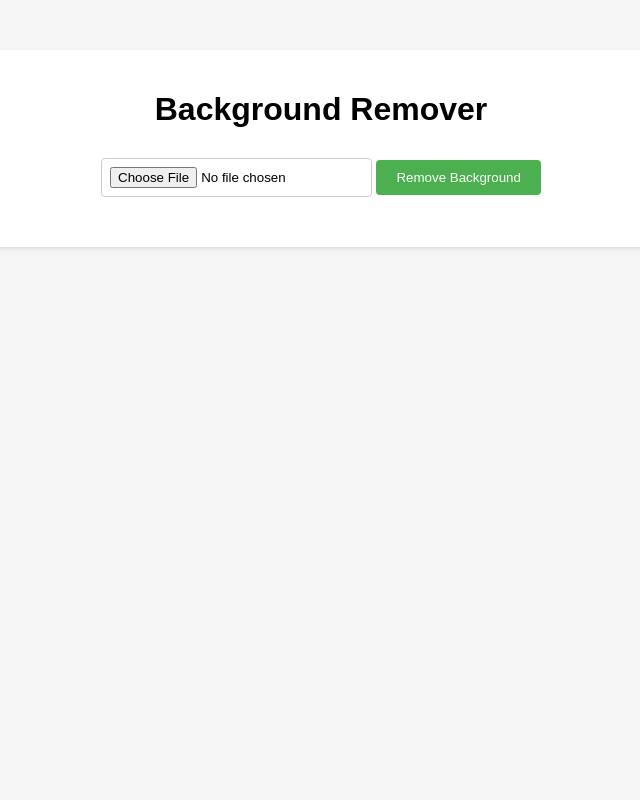
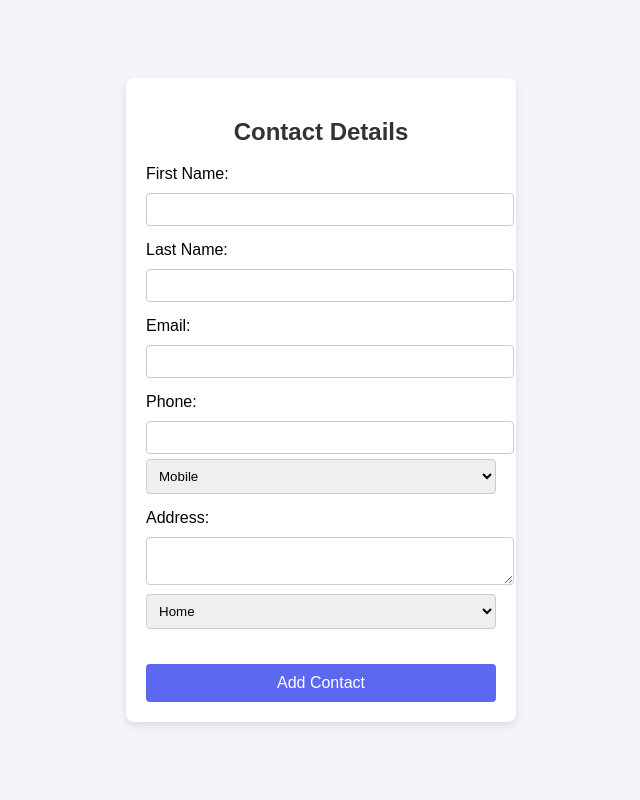
Before and after one commit to arwavis/my-personal_projects, a Flask app: page / in a window 1280 px wide. Shown: the whole page, without its empty margins (319-959 px from the left). Run offline with Flask 3, Linux system fonts and the light colour scheme.

Commit message:
address book with sqlite DB

```diff
--- /dev/null
+++ b/personal_pythonProject/python_power-ups/Address_Book/app.py
@@ -0,0 +1,74 @@
+from flask import Flask, request, jsonify, render_template
+from flask_sqlalchemy import SQLAlchemy
+
+app = Flask(__name__)
+app.config['SQLALCHEMY_DATABASE_URI'] = 'sqlite:////Users/aravindv/Documents/project_database/address_book.db'
+app.config['SQLALCHEMY_TRACK_MODIFICATIONS'] = False
+db = SQLAlchemy(app)
+
+
+class Contacts(db.Model):
+    __tablename__ = 'Contacts'
+    Contact_ID = db.Column(db.Integer, primary_key=True)
+    First_Name = db.Column(db.String)
+    Last_Name = db.Column(db.String)
+    Email = db.Column(db.String)
+    Phone = db.Column(db.String)
+    Address = db.Column(db.String)
+
+
+@app.route('/')
+def index():
+    return render_template('index.html')
+
+
+@app.route('/contact', methods=['POST'])
+def add_contact():
+    data = request.json
+    new_contact = Contacts(
+        First_Name=data['firstName'],
+        Last_Name=data['lastName'],
+        Email=data['email'],
+        Phone=data['phone'],
+        Address=data['address']
+    )
+    db.session.add(new_contact)
+    db.session.commit()
+    return jsonify({"message": "Contact added successfully"}), 201
+
+
+@app.route('/contact/<int:id>', methods=['GET', 'PUT', 'DELETE'])
+def contact(id):
+    contact = Contacts.query.get(id)
+    if request.method == 'GET':
+        if contact:
+            return jsonify({
+                "Contact_ID": contact.Contact_ID,
+                "First_Name": contact.First_Name,
+                "Last_Name": contact.Last_Name,
+                "Email": contact.Email,
+                "Phone": contact.Phone,
+                "Address": contact.Address
+            })
+        return jsonify({"message": "Contact not found"}), 404
+    elif request.method == 'PUT':
+        if contact:
+            data = request.json
+            contact.First_Name = data['firstName']
+            contact.Last_Name = data['lastName']
+            contact.Email = data['email']
+            contact.Phone = data['phone']
+            contact.Address = data['address']
+            db.session.commit()
+            return jsonify({"message": "Contact updated successfully"})
+        return jsonify({"message": "Contact not found"}), 404
+    elif request.method == 'DELETE':
+        if contact:
+            db.session.delete(contact)
+            db.session.commit()
+            return jsonify({"message": "Contact deleted successfully"})
+        return jsonify({"message": "Contact not found"}), 404
+
+
+if __name__ == '__main__':
+    app.run(debug=True)
--- /dev/null
+++ b/personal_pythonProject/python_power-ups/Address_Book/static/script.js
@@ -0,0 +1,27 @@
+function submitContact() {
+    const formData = {
+        firstName: document.getElementById('firstName').value,
+        lastName: document.getElementById('lastName').value,
+        email: document.getElementById('email').value,
+        phone: document.getElementById('phone').value,
+        phoneType: document.getElementById('phoneType').value,
+        address: document.getElementById('address').value,
+        addressType: document.getElementById('addressType').value
+    };
+
+    fetch('/contact', {
+        method: 'POST',
+        headers: {
+            'Content-Type': 'application/json'
+        },
+        body: JSON.stringify(formData)
+    })
+    .then(response => response.json())
+    .then(data => {
+        alert(data.message);
+        document.getElementById('contactForm').reset(); // Reset form after submission
+    })
+    .catch(error => {
+        console.error('Error:', error);
+    });
+}
--- /dev/null
+++ b/personal_pythonProject/python_power-ups/Address_Book/static/styles.css
@@ -0,0 +1,67 @@
+body {
+    font-family: 'Arial', sans-serif;
+    background: #f4f4f9;
+    display: flex;
+    justify-content: center;
+    align-items: center;
+    height: 100vh;
+    margin: 0;
+}
+
+.form-container {
+    background: white;
+    padding: 20px;
+    border-radius: 8px;
+    box-shadow: 0 4px 8px rgba(0, 0, 0, 0.1);
+    width: 350px;
+}
+
+.input-group {
+    margin-bottom: 15px;
+}
+
+input[type="text"],
+input[type="email"],
+input[type="tel"],
+textarea,
+select {
+    width: 100%;
+    padding: 8px;
+    margin-top: 5px;
+    border: 1px solid #ccc;
+    border-radius: 4px;
+}
+
+input[type="text"]:focus,
+input[type="email"]:focus,
+input[type="tel"]:focus,
+textarea:focus,
+select:focus {
+    border-color: #666;
+}
+
+label {
+    display: block;
+    margin-bottom: 5px;
+}
+
+button {
+    width: 100%;
+    padding: 10px;
+    background-color: #5c67f2;
+    border: none;
+    color: white;
+    font-size: 16px;
+    border-radius: 4px;
+    cursor: pointer;
+    margin-top: 20px;
+}
+
+button:hover {
+    background-color: #5058e2;
+}
+
+h2 {
+    text-align: center;
+    color: #333;
+}
--- /dev/null
+++ b/personal_pythonProject/python_power-ups/Address_Book/templates/index.html
@@ -0,0 +1,48 @@
+<!DOCTYPE html>
+<html lang="en">
+<head>
+    <meta charset="UTF-8">
+    <meta name="viewport" content="width=device-width, initial-scale=1.0">
+    <title>Address Book</title>
+    <link rel="stylesheet" href="/static/styles.css">
+</head>
+<body>
+    <div class="form-container">
+        <form id="contactForm">
+            <h2>Contact Details</h2>
+            <div class="input-group">
+                <label for="firstName">First Name:</label>
+                <input type="text" id="firstName" name="firstName" required>
+            </div>
+            <div class="input-group">
+                <label for="lastName">Last Name:</label>
+                <input type="text" id="lastName" name="lastName" required>
+            </div>
+            <div class="input-group">
+                <label for="email">Email:</label>
+                <input type="email" id="email" name="email" required>
+            </div>
+            <div class="input-group">
+                <label for="phone">Phone:</label>
+                <input type="tel" id="phone" name="phone" required>
+                <select id="phoneType" name="phoneType">
+                    <option value="Mobile">Mobile</option>
+                    <option value="Home">Home</option>
+                    <option value="Work">Work</option>
+                </select>
+            </div>
+            <div class="input-group">
+                <label for="address">Address:</label>
+                <textarea id="address" name="address" required></textarea>
+                <select id="addressType" name="addressType">
+                    <option value="Home">Home</option>
+                    <option value="Work">Work</option>
+                    <option value="Other">Other</option>
+                </select>
+            </div>
+            <button type="button" onclick="submitContact()">Add Contact</button>
+        </form>
+    </div>
+    <script src="/static/script.js"></script>
+</body>
+</html>
--- a/personal_pythonProject/python_power-ups/file_folder_delete/templates/index.html
+++ b/personal_pythonProject/python_power-ups/file_folder_delete/templates/index.html
@@ -1,4 +1,4 @@
-<!DOCTYPE html>
+    <!DOCTYPE html>
 <html>
 <head>
     <title>File Deleter</title>
```
